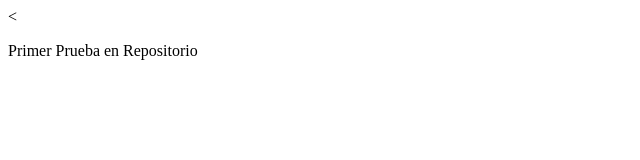
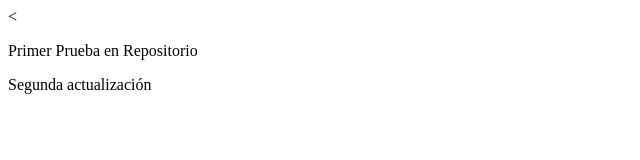
Before and after one commit to OWONG10/InitialRepository, a plain HTML site: page index.html in a window 1280 px wide. Shown: the whole page, without its empty margins (0-640 px from the left). Drawn offline with Linux system fonts and the light colour scheme.

Commit message:
Segunda Actualización
Se ha agregado un segundo parrafo

```diff
--- a/index.html
+++ b/index.html
@@ -8,5 +8,7 @@
 </head>
 <body>
 	<p>Primer Prueba en Repositorio</p>
+
+	<p>Segunda actualización</p>
 </body>
 </html>
```
